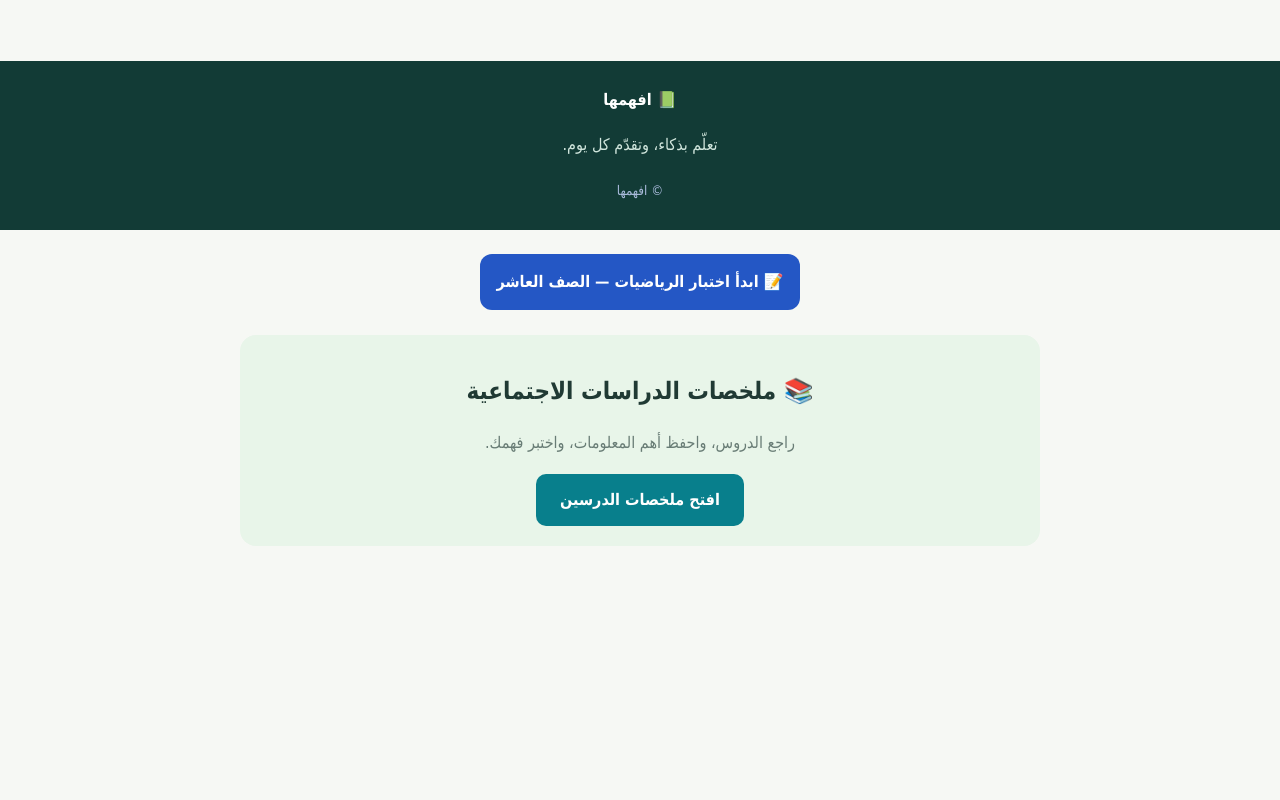
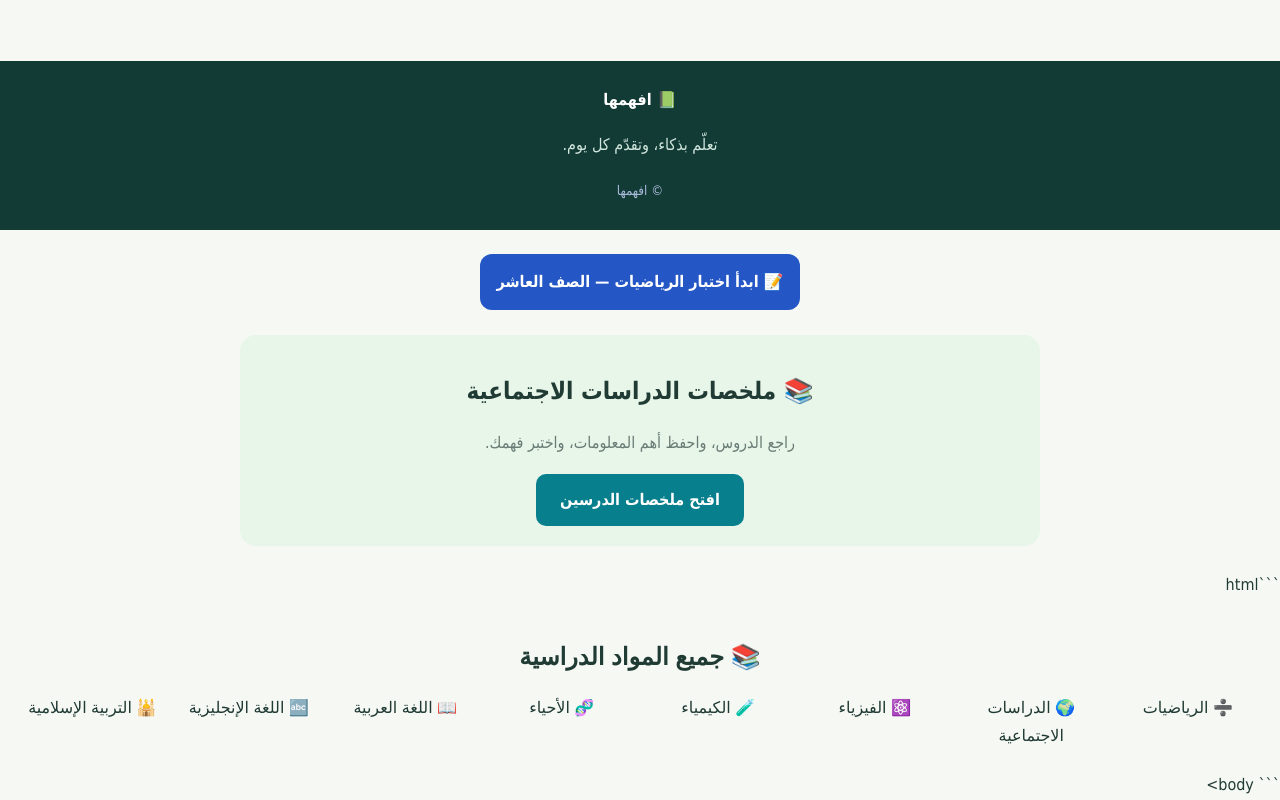
Before and after one commit to yzn751710-glitch/fhamha, a plain HTML site: page index.html in a window 1280 px wide. Shown: the part 5384-6184 px from the top of the page. Before the commit the page ends 5955 px from the top, so only its background shows below. Drawn offline with Linux system fonts and the light colour scheme.

Commit message:
Update index.html

````diff
--- a/index.html
+++ b/index.html
@@ -516,5 +516,20 @@ showQuestion();
   </a>
 </section>
 
-</body>
+```html
+<section dir="rtl" style="padding:20px;text-align:center;font-family:Arial">
+  <h2>📚 جميع المواد الدراسية</h2>
+  <div style="display:grid;grid-template-columns:repeat(auto-fit,minmax(140px,1fr));gap:12px">
+    <a href="math-quiz.html">➗ الرياضيات</a>
+    <a href="social-quiz.html">🌍 الدراسات الاجتماعية</a>
+    <a href="physics-quiz.html">⚛️ الفيزياء</a>
+    <a href="chemistry-quiz.html">🧪 الكيمياء</a>
+    <a href="biology-quiz.html">🧬 الأحياء</a>
+    <a href="arabic-quiz.html">📖 اللغة العربية</a>
+    <a href="english-quiz.html">🔤 اللغة الإنجليزية</a>
+    <a href="islamic-quiz.html">🕌 التربية الإسلامية</a>
+  </div>
+</section>
+```
+body>
 </html>
````
